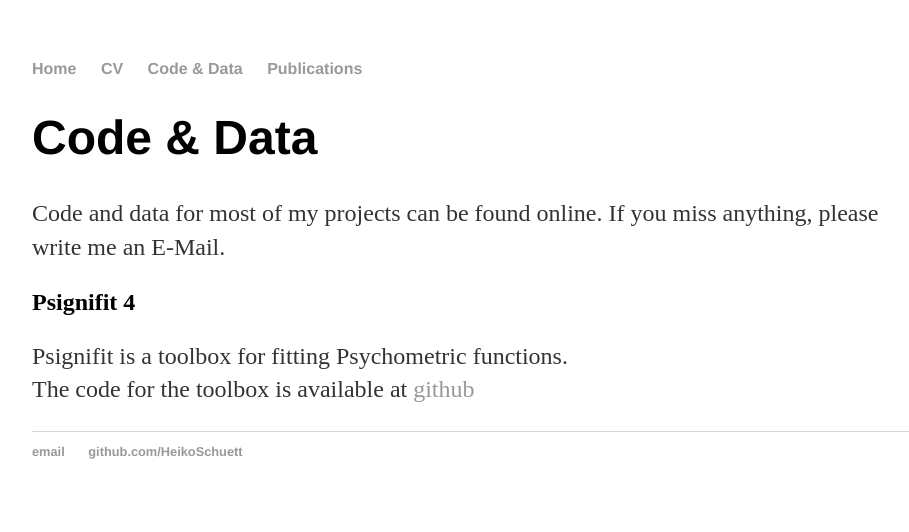
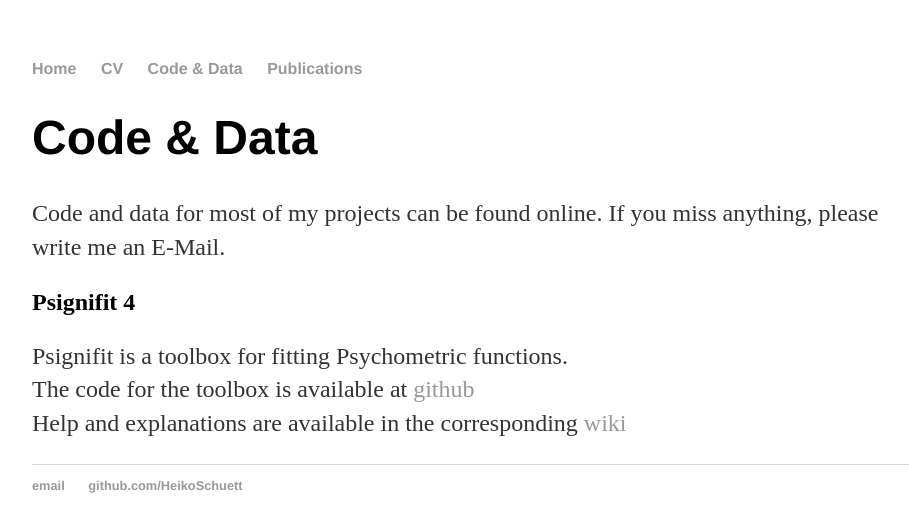
Before and after one commit to HeikoSchuett/HeikoSchuett.github.io, a Jekyll site: the page built from code/index.html, in a window 1280 px wide. Shown: the top 532 px of the page, without its empty margins (160-1069 px from the left). Built offline with Jekyll 4.4.1, drawn with Linux system fonts in a browser that asks for light colours.

Commit message:
Update index.html

```diff
--- a/code/index.html
+++ b/code/index.html
@@ -11,6 +11,7 @@ title: Code and Data
 	<h2>Psignifit 4</h2>
 	<p>
 		Psignifit is a toolbox for fitting Psychometric functions. <br>
-		The code for the toolbox is available at <a href="https://github.com/wichmann-lab/psignifit"> github </a>
+		The code for the toolbox is available at <a href="https://github.com/wichmann-lab/psignifit"> github </a> <br>
+		Help and explanations are available in the corresponding <a href="https://github.com/wichmann-lab/psignifit/wiki"> wiki </a>
 	</p>
 </div><!-- /.blurb -->
```
